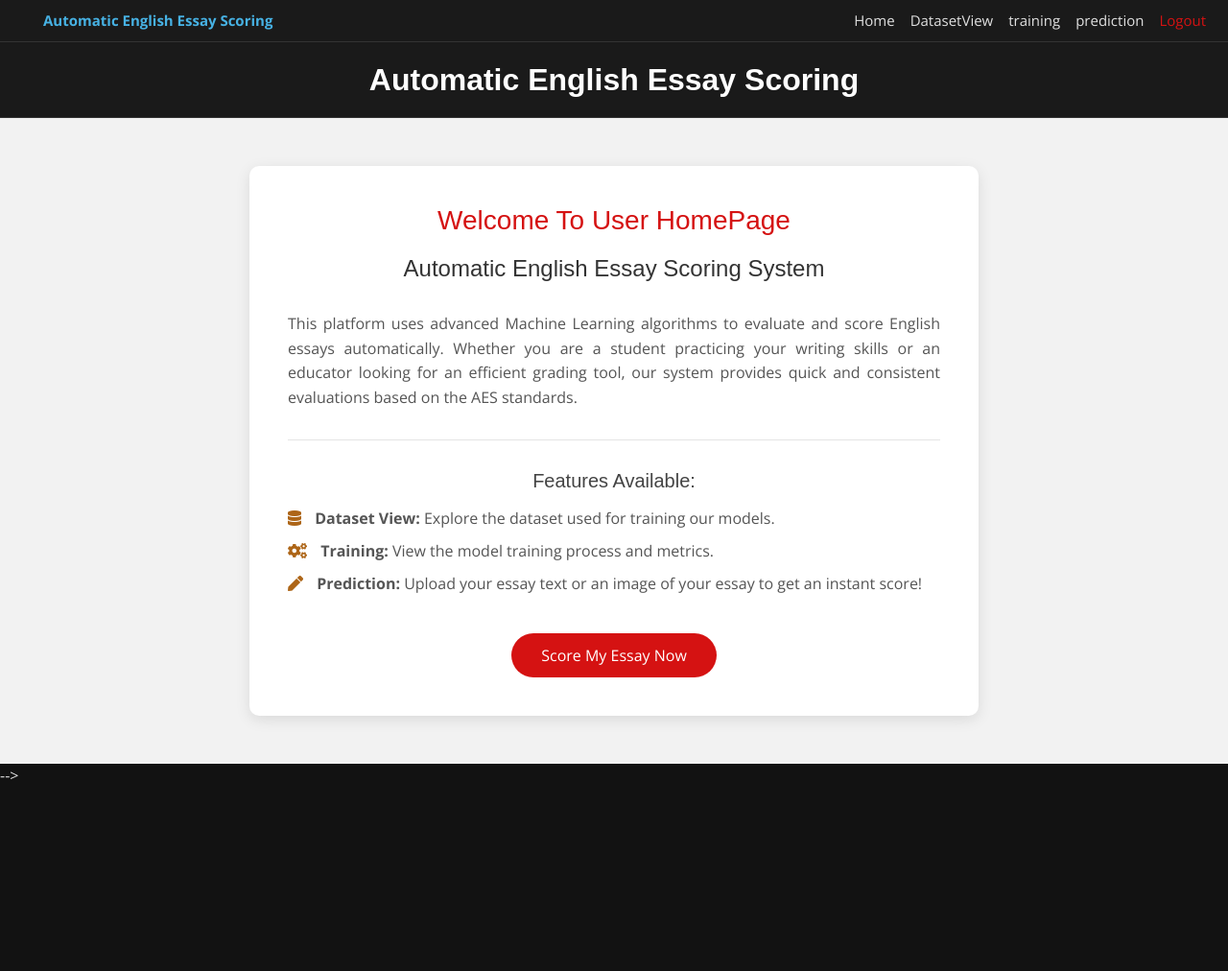
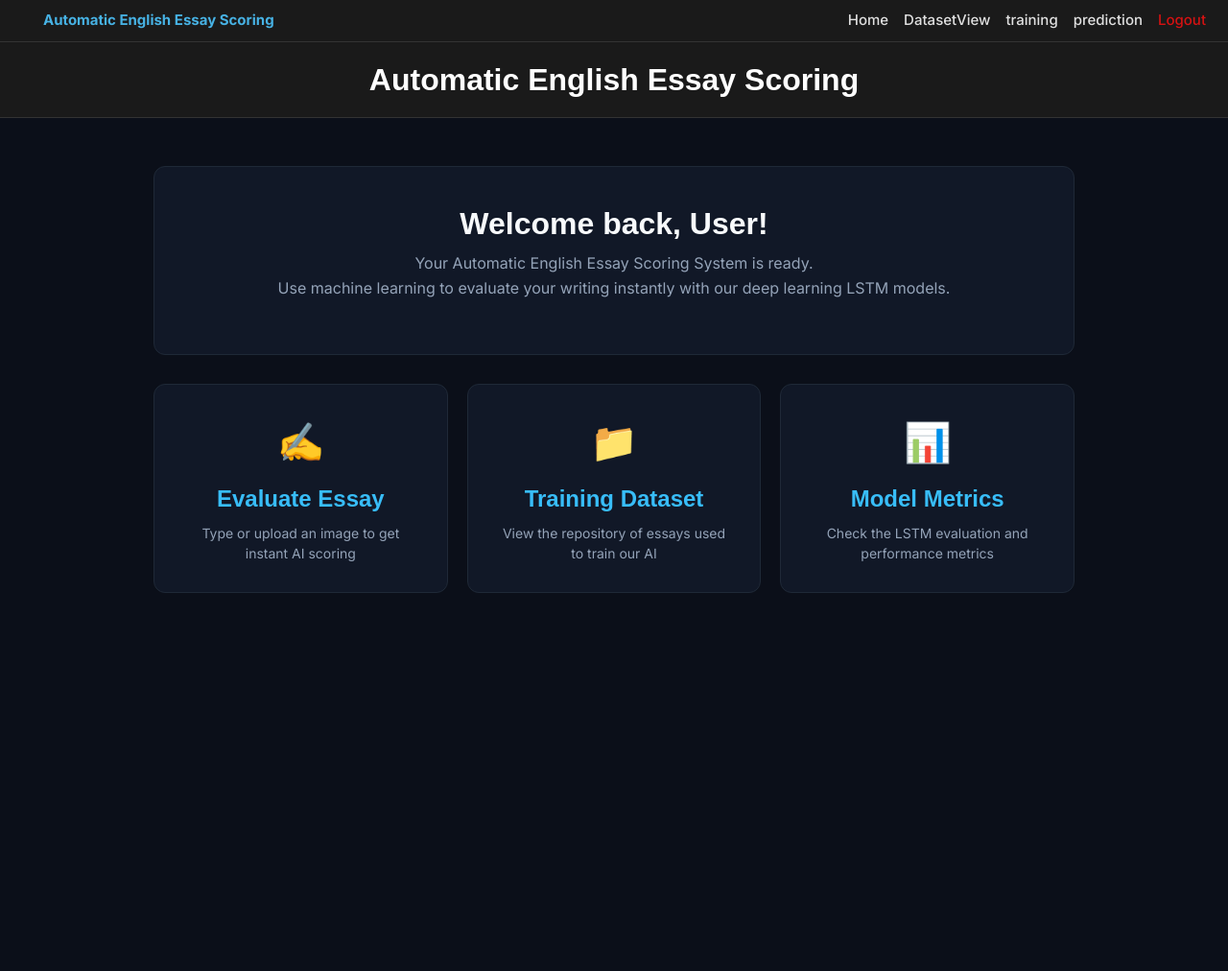
Before and after one commit to tejasrichegondi25/english-essay, a Django app: page /UserHome/ in a window 1280 px wide. Shown: the whole page at 96% size. After the commit the page ends 618 px from the top, so only its background shows below. Run offline with Django 4.2, Linux system fonts and the light colour scheme; some libraries are stand-ins or nearby versions.

Commit message:
Redesigned UserHome, Dataset, and ML Metrics to strictly match Expo React Native dark theme UI

```diff
--- a/templates/users/UserHomePage.html
+++ b/templates/users/UserHomePage.html
@@ -1,63 +1,112 @@
-{% extends 'users/userbase.html'%}
-{%block contents%}
+{% extends 'users/userbase.html' %}
+{% load static %}
+{% block contents %}
+<style>
+@import url('https://fonts.googleapis.com/css2?family=Inter:wght@400;500;600;700&display=swap');
 
- <section id="intro" style="background-color: #f2f2f2; min-height: 80vh; padding: 50px 0;">
-    <div class="container">
-        <div class="row align-items-center">
-            <div class="col-lg-8 mx-auto text-center" style="background: white; padding: 40px; border-radius: 10px; box-shadow: 0 4px 15px rgba(0,0,0,0.1);">
-                <h3 style="color:#d51212; margin-bottom: 20px;">Welcome To User HomePage</h3>
-                <h4 style="color:#333; margin-bottom: 30px;">Automatic English Essay Scoring System</h4>
+body {
+    background-color: #0b0f19 !important;
+    font-family: 'Inter', sans-serif !important;
+    color: #f8fafc;
+}
 
-                <p style="font-size: 16px; color: #555; line-height: 1.6; text-align: justify;">
-                    This platform uses advanced Machine Learning algorithms to evaluate and score English essays automatically.
-                    Whether you are a student practicing your writing skills or an educator looking for an efficient grading tool,
-                    our system provides quick and consistent evaluations based on the AES standards.
-                </p>
+.home-container {
+    max-width: 1000px;
+    margin: 0 auto;
+    padding: 20px;
+    margin-top: 30px;
+}
 
-                <hr style="margin: 30px 0;">
+.welcome-header {
+    background-color: #111827;
+    border-radius: 12px;
+    padding: 40px;
+    text-align: center;
+    border: 1px solid #1f2937;
+    margin-bottom: 30px;
+}
 
-                <h5 style="color:#444; margin-bottom: 15px;">Features Available:</h5>
-                <ul style="text-align: left; color: #555; list-style-type: none; padding-left: 0;">
-                    <li style="margin-bottom: 10px;"><i class="fa fa-database" style="color: #ad6517; margin-right: 10px;"></i> <b>Dataset View:</b> Explore the dataset used for training our models.</li>
-                    <li style="margin-bottom: 10px;"><i class="fa fa-cogs" style="color: #ad6517; margin-right: 10px;"></i> <b>Training:</b> View the model training process and metrics.</li>
-                    <li style="margin-bottom: 10px;"><i class="fa fa-pen" style="color: #ad6517; margin-right: 10px;"></i> <b>Prediction:</b> Upload your essay text or an image of your essay to get an instant score!</li>
-                </ul>
+.welcome-header h2 {
+    color: #f8fafc;
+    font-weight: 700;
+    margin-bottom: 10px;
+    font-size: 32px;
+}
 
-                <br>
-                <a href="{% url 'prediction' %}" class="btn" style="background-color: #d51212; color: white; padding: 10px 30px; border-radius: 50px;">Score My Essay Now</a>
-            </div>
-        </div>
+.welcome-header p {
+    color: #94a3b8;
+    font-size: 16px;
+    line-height: 1.6;
+}
+
+.grid-nav {
+    display: grid;
+    grid-template-columns: repeat(auto-fit, minmax(300px, 1fr));
+    gap: 20px;
+}
+
+.nav-card {
+    background-color: #111827;
+    border: 1px solid #1f2937;
+    border-radius: 12px;
+    padding: 30px;
+    text-align: center;
+    text-decoration: none;
+    transition: all 0.2s;
+    display: flex;
+    flex-direction: column;
+    align-items: center;
+}
+
+.nav-card:hover {
+    background-color: #1e293b;
+    transform: translateY(-5px);
+    text-decoration: none;
+    border-color: #3b82f6;
+}
+
+.icon {
+    font-size: 40px;
+    margin-bottom: 15px;
+}
+
+.nav-card h4 {
+    color: #38bdf8;
+    font-weight: 700;
+    margin-bottom: 10px;
+}
+
+.nav-card p {
+    color: #94a3b8;
+    font-size: 14px;
+    margin: 0;
+}
+</style>
+
+<div class="home-container">
+    <div class="welcome-header">
+        <h2>Welcome back, {{ request.session.loggeduser|default:'User' }}!</h2>
+        <p>Your Automatic English Essay Scoring System is ready.<br>Use machine learning to evaluate your writing instantly with our deep learning LSTM models.</p>
     </div>
-  </section>
 
-  <!-- <div class="col-md-6 col-sm-6 wow fadeInUp" data-wow-duration="300ms" data-wow-delay="200ms">
-    <div class="media service-box">
-        <div class="pull-left">
-            <i class="fa fa-database"></i> -->
-        <!-- </div>
-        <div class="media-body">
-            <h4 class="media-heading">Model Fitting</h4>
-            <pre>
-                    <code class="python">
-vectorization = TfidfVectorizer()
-xv_train = vectorization.fit_transform(x_train)
-xv_test = vectorization.transform(x_test)
-svm_model = SVC(kernel='linear')
-#Fitting training set to the model
-svm_model.fit(xv_train,y_train)
-#Predicting the test set results based on the model
-svm_y_pred = svm_model.predict(xv_test)
-#Calculate the accuracy score of this model
-score = accuracy_score(y_test,svm_y_pred)
-                    </code>
-                </pre>
-        </div>
+    <div class="grid-nav">
+        <a href="{% url 'prediction' %}" class="nav-card">
+            <div class="icon">✍️</div>
+            <h4>Evaluate Essay</h4>
+            <p>Type or upload an image to get instant AI scoring</p>
+        </a>
+
+        <a href="{% url 'DatasetView' %}" class="nav-card">
+            <div class="icon">📁</div>
+            <h4>Training Dataset</h4>
+            <p>View the repository of essays used to train our AI</p>
+        </a>
+
+        <a href="{% url 'training' %}" class="nav-card">
+            <div class="icon">📊</div>
+            <h4>Model Metrics</h4>
+            <p>Check the LSTM evaluation and performance metrics</p>
+        </a>
     </div>
-</div><!--/.col-md-4-->
-
-<!-- </div>
-</div>/.row --> -->
-
-
-
-{%endblock%}
+</div>
+{% endblock %}
```
Also changed, not shown: templates/users/ml.html (+116 -35 lines), templates/users/viewdataset.html (+69 -21 lines).
